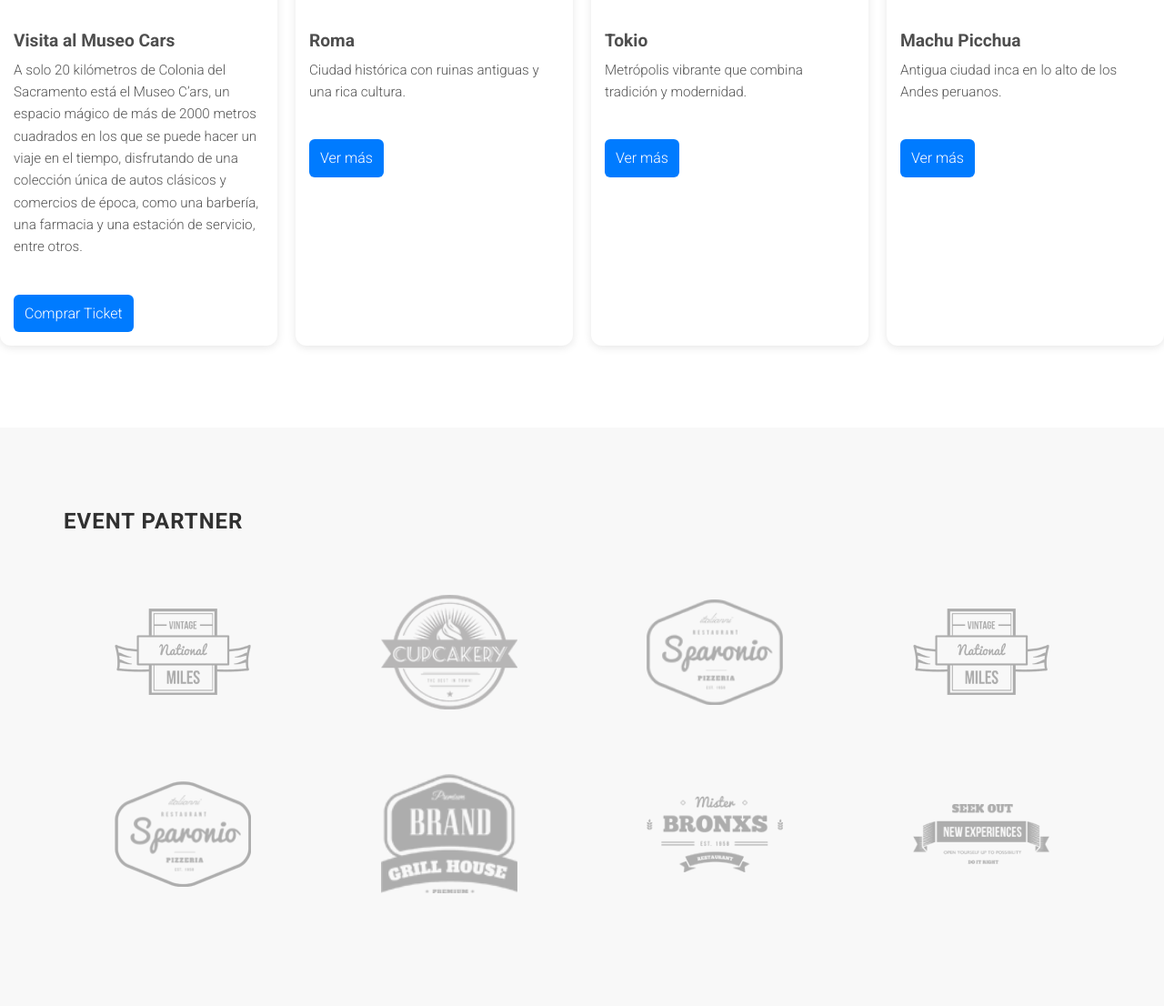
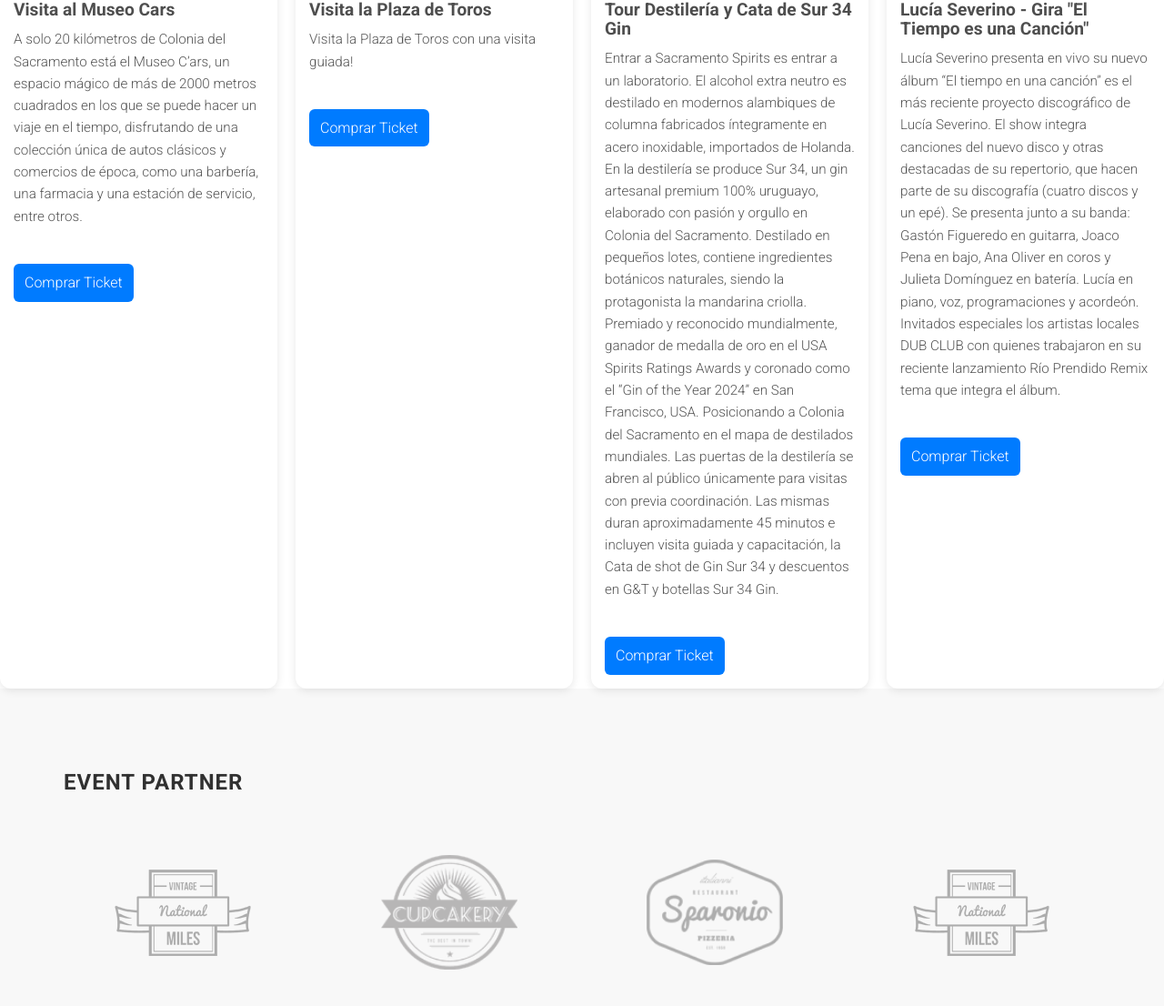
Before and after one commit to Citadin2025/demo-proyecto-plazatoros, a PHP site: page / in a window 1280 px wide. Shown: the part 2716-3822 px from the top of the page at 91% size. Run offline with PHP 8.4, Linux system fonts and the light colour scheme; some libraries are stand-ins or nearby versions.

Commit message:
Cards y Eventos

```diff
--- a/index.html
+++ b/index.html
@@ -16,6 +16,8 @@
     <link rel="stylesheet" href="assets/css/main.css">
 </head>
 <body data-spy="scroll" data-target="#site-nav">
+
+    <!-- NAV BAR -->
     <nav id="site-nav" class="navbar navbar-fixed-top navbar-custom">
         <div class="container">
             <div class="navbar-header">
@@ -140,7 +142,8 @@ En Diciembre de 2021, la plaza fue restaurada y revalorizada como un espacio cul
 </section>
 
     <!-- EVENTOS -->
-    <section id="events" class="section schedule">
+    <section id="events" class="section_events">
+        <h3 class="section-title">Eventos</h3>
          <div class="card-container">
     <div class="card">
       <img src="/demo-proyecto-plazatoros/assets/images/events/Evento Cars.png" alt="Visita al Museo Cars">
@@ -152,27 +155,31 @@ En Diciembre de 2021, la plaza fue restaurada y revalorizada como un espacio cul
     </div>
 
     <div class="card">
-      <img src="https://assets.voxcity.com/uploads/blog_images/What-is-the-first-place-to-visit-when-you-travel-to-Rome_original.jpg" alt="Imagen 2">
+      <img src="/demo-proyecto-plazatoros/assets/images/events/Visita Plaza Toros.jpg" alt="Visita la Plaza de Toros">
       <div class="card-content">
-        <h3 class="card-title">Roma</h3>
-        <p class="card-text">Ciudad histórica con ruinas antiguas y una rica cultura.</p>
-        <a href="#" class="card-button">Ver más</a>
+        <h3 class="card-title">Visita la Plaza de Toros</h3>
+        <p class="card-text">Visita la Plaza de Toros con una visita guiada!</p>
+        <a href="https://redtickets.uy/evento/Visita-la-Plaza-de-Toros--Segunda-Quincena-de-Mayo/21674/" class="card-button">Comprar Ticket</a>
       </div>
     </div>
        <div class="card">
-      <img src="https://pohcdn.com/sites/default/files/styles/paragraph__live_banner__lb_image__1880bp/public/live_banner/Tokyo.jpg" alt="Imagen 3">
+      <img src="/demo-proyecto-plazatoros/assets/images/events/Tour Destileria Sur 34.jpg" alt="Tour y Cata Destileria Sur 34">
       <div class="card-content">
-        <h3 class="card-title">Tokio</h3>
-        <p class="card-text">Metrópolis vibrante que combina tradición y modernidad.</p>
-        <a href="#" class="card-button">Ver más</a>
+        <h3 class="card-title">Tour Destilería y Cata de Sur 34 Gin</h3>
+        <p class="card-text">Entrar a Sacramento Spirits es entrar a un laboratorio. El alcohol extra neutro es destilado en modernos alambiques de columna fabricados íntegramente en acero inoxidable, importados de Holanda. En la destilería se produce Sur 34, un gin artesanal premium 100% uruguayo, elaborado con pasión y orgullo en Colonia del Sacramento. Destilado en pequeños lotes, contiene ingredientes botánicos naturales, siendo la protagonista la mandarina criolla.
+
+Premiado y reconocido mundialmente, ganador de medalla de oro en el USA Spirits Ratings Awards y coronado como el “Gin of the Year 2024” en San Francisco, USA. Posicionando a Colonia del Sacramento en el mapa de destilados mundiales.
+
+Las puertas de la destilería se abren al público únicamente para visitas con previa coordinación. Las mismas duran aproximadamente 45 minutos e incluyen visita guiada y capacitación, la Cata de shot de Gin Sur 34 y descuentos en G&T y botellas Sur 34 Gin.</p>
+        <a href="https://redtickets.uy/evento/TOUR-DESTILERIA-y-Cata-de-Sur-34-Gin--Mayo/21446/" class="card-button">Comprar Ticket</a>
       </div>
     </div>
   <div class="card">
-      <img src="https://image-tc.galaxy.tf/wijpeg-7ellqz2uqv2l9plk30futx9jr/experiencias-machu-picchu_wide.jpg?crop=0%2C63%2C1200%2C675" alt="Imagen 4">
+      <img src="/demo-proyecto-plazatoros/assets/images/events/Lucía Severino - Tour El Tiempo es una Cancion.jpg" alt="Lucía Severino - Gira El Tiempo es una Canción">
       <div class="card-content">
-        <h3 class="card-title">Machu Picchua</h3>
-        <p class="card-text">Antigua ciudad inca en lo alto de los Andes peruanos.</p>
-        <a href="#" class="card-button">Ver más</a>
+        <h3 class="card-title">Lucía Severino - Gira "El Tiempo es una Canción"</h3>
+        <p class="card-text">Lucía Severino presenta en vivo su nuevo álbum “El tiempo en una canción” es el más reciente proyecto discográfico de Lucía Severino. El show integra canciones del nuevo disco y otras destacadas de su repertorio, que hacen parte de su discografía (cuatro discos y un epé). Se presenta junto a su banda: Gastón Figueredo en guitarra, Joaco Pena en bajo, Ana Oliver en coros y Julieta Domínguez en batería. Lucía en piano, voz, programaciones y acordeón. Invitados especiales los artistas locales DUB CLUB con quienes trabajaron en su reciente lanzamiento Río Prendido Remix tema que integra el álbum.</p>
+        <a href="https://redtickets.uy/evento/Lucia-Severino--Gira-El-Tiempo-en-una--Cancion/21568/" class="card-button">Comprar Ticket</a>
       </div>
     </div>
     <!-- Acá podemos agregar más cards -->
@@ -219,8 +226,7 @@ En Diciembre de 2021, la plaza fue restaurada y revalorizada como un espacio cul
             </div>
     </section>
 
-
-
+    <!-- GALERÍA -->
     <section id="gallery" class="section photos">
         <div class="container">
             <div class="row">
@@ -272,6 +278,8 @@ En Diciembre de 2021, la plaza fue restaurada y revalorizada como un espacio cul
             </div>
         </div>
     </section>
+
+    <!-- CONTACTOS -->
     <section id="contacts" class="section faq">
         <div class="container">
             <div class="row">
@@ -350,6 +358,7 @@ En Diciembre de 2021, la plaza fue restaurada y revalorizada como un espacio cul
             </div>
     </section>
 
+    <!-- UBICACIÓN -->
     <section id="location" class="section location">
         <div class="container">
             <div class="row">
@@ -366,6 +375,7 @@ En Diciembre de 2021, la plaza fue restaurada y revalorizada como un espacio cul
         </div>
     </section>
 
+    <!-- FOOTER -->
     <footer class="site-footer">
         <div class="container">
             <div class="row">
```
Also changed, not shown: assets/css/main.css (line endings or trailing spaces), assets/images/events/Lucía Severino - Tour El Tiempo es una Cancion.jpg (added), assets/images/events/Tour Destileria Sur 34.jpg (added), assets/images/events/Visita Plaza Toros.jpg (added).
